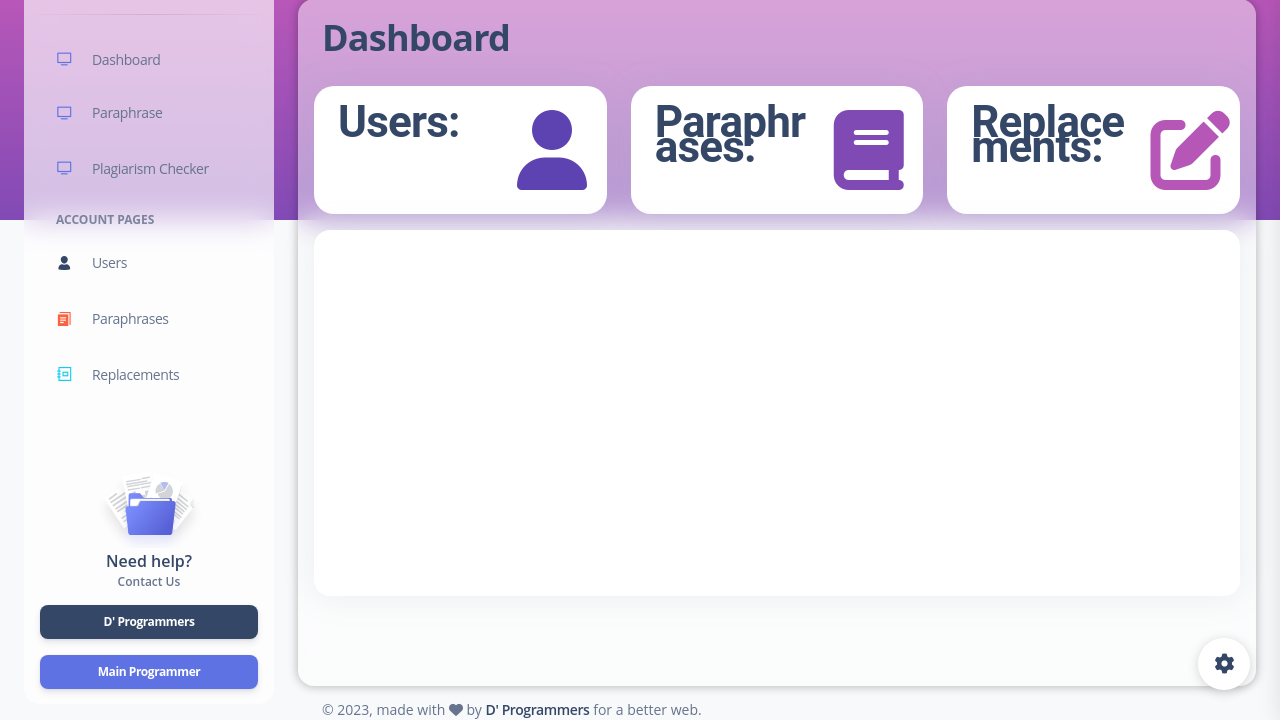
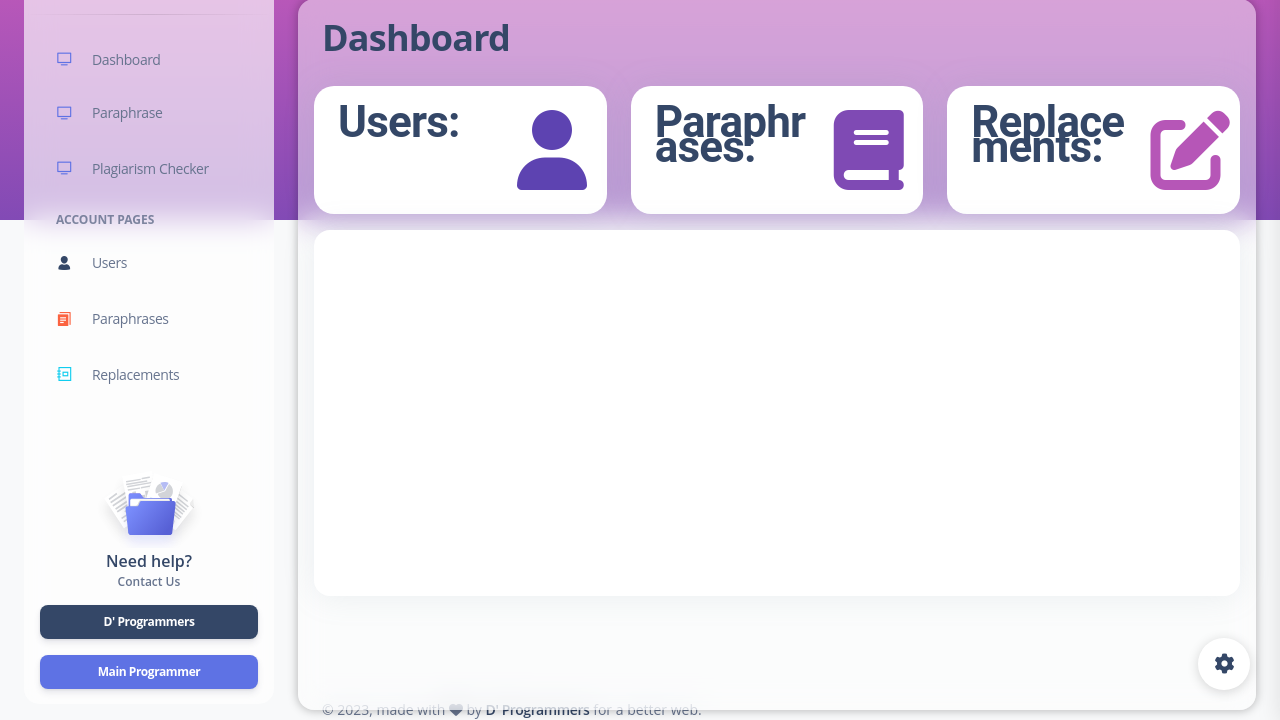
Before and after one commit to mosesalcantara/Gadly, a Django app: template gadly/templates/admin/index.html in a window 1280 px wide. Shown: the part 80-800 px from the top of the page. Run offline with Django 4.2, Linux system fonts and the light colour scheme; the template is opened without the code that fills it, so the values that code supplies are empty; a map, chart or similar area stays blank; some libraries are stand-ins or nearby versions.

Commit message:
Updated admin/index.html

```diff
--- a/gadly/templates/admin/index.html
+++ b/gadly/templates/admin/index.html
@@ -63,7 +63,7 @@
             <div class="card-header pb-0 pt-3 bg-transparent">
               <h2 class="text-capitalize">Dashboard</h2>
             </div>
-            <div class="card-body p-3" style="height:77vh">
+            <div class="card-body p-3" style="height:80vh">
               <div class="row">
                 <div class="col-sm-4">
                   <div class="card counts">
```
